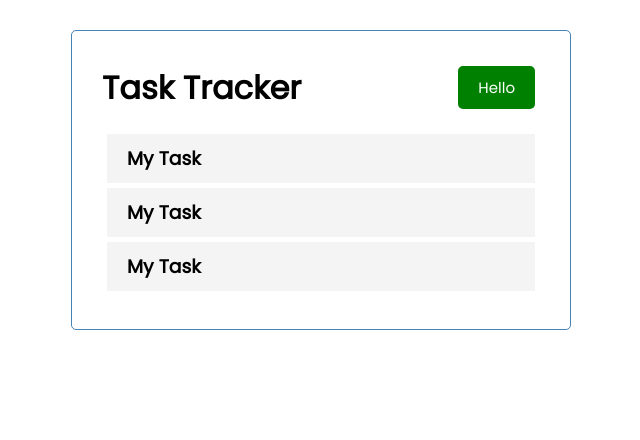
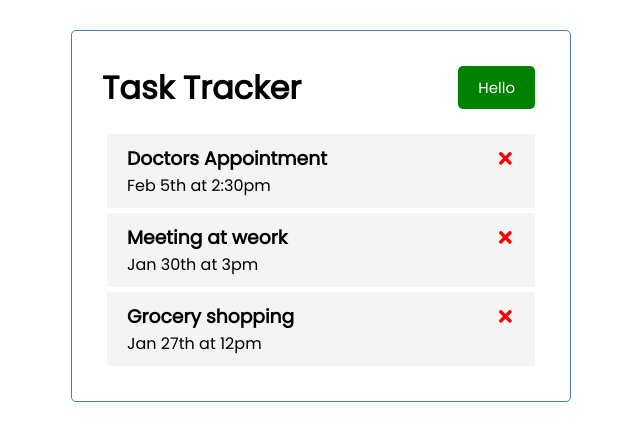
Before and after one commit to Paul-kav/my-task-tracker, a React (Create React App) app: page / in a window 1280 px wide. Shown: the top 440 px of the page, without its empty margins (319-959 px from the left). Built offline with nearby package versions, Linux system fonts and the light colour scheme.

Commit message:
Added a delete icon from react icons.

```diff
--- a/package.json
+++ b/package.json
@@ -8,6 +8,7 @@
     "@testing-library/user-event": "^13.5.0",
     "react": "^18.2.0",
     "react-dom": "^18.2.0",
+    "react-icons": "^5.0.1",
     "react-scripts": "5.0.1",
     "web-vitals": "^2.1.4"
   },
--- a/src/components/Task.js
+++ b/src/components/Task.js
@@ -1,9 +1,12 @@
-import React from 'react'
+import { FaTimes } from 'react-icons/fa'
 
-const Task = () => {
+const Task = ({ task }) => {
   return (
     <div className='task'>
-        <h3>My Task</h3>
+        <h3>
+            {task.text} <FaTimes style={{color:'red', cursor: 'pointer'}}/>
+        </h3>
+        <p>{task.day}</p>
     </div>
   )
 }
```
Also changed, not shown: 1 other file (tests, documents, lock files or other folders).
